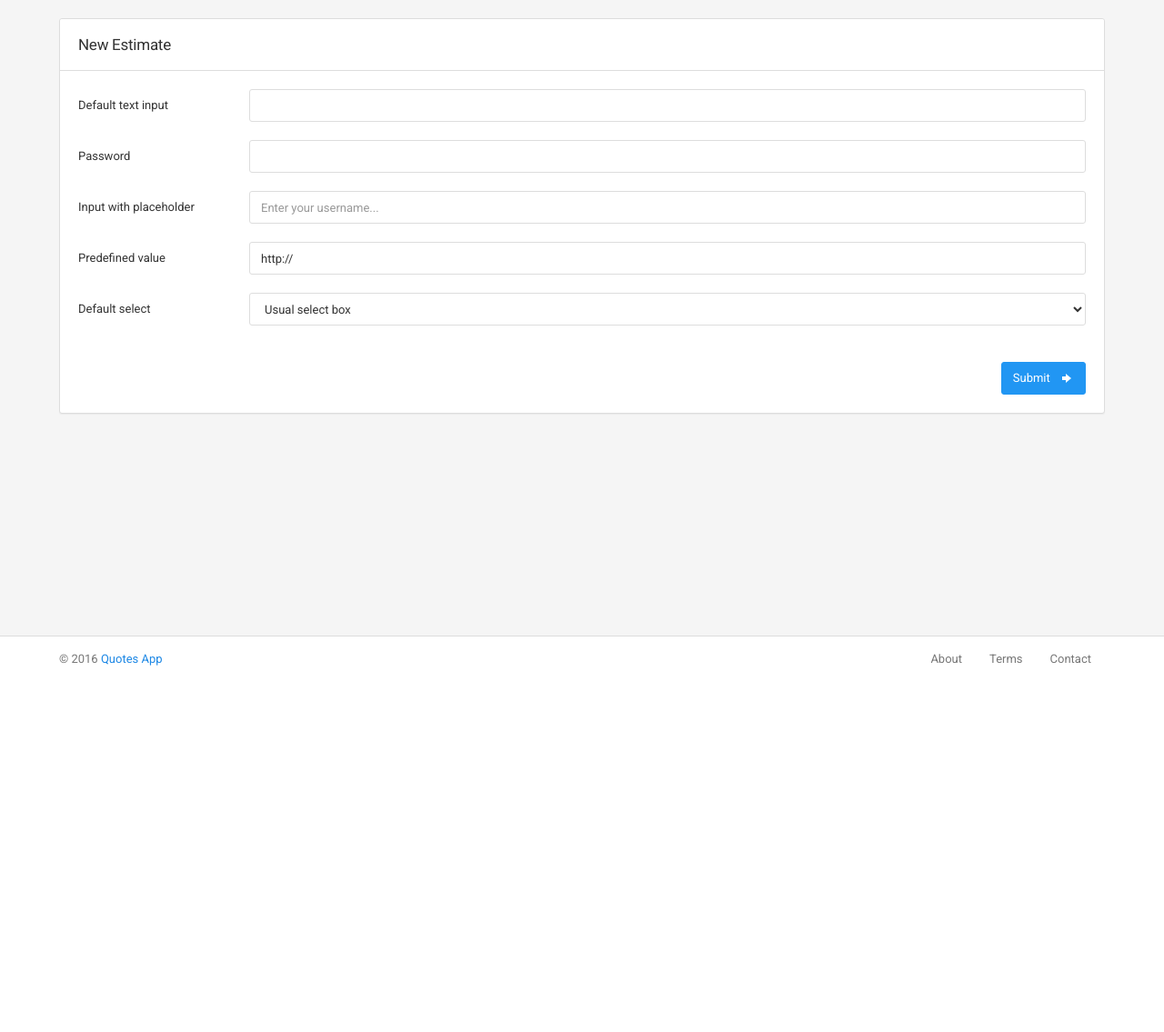
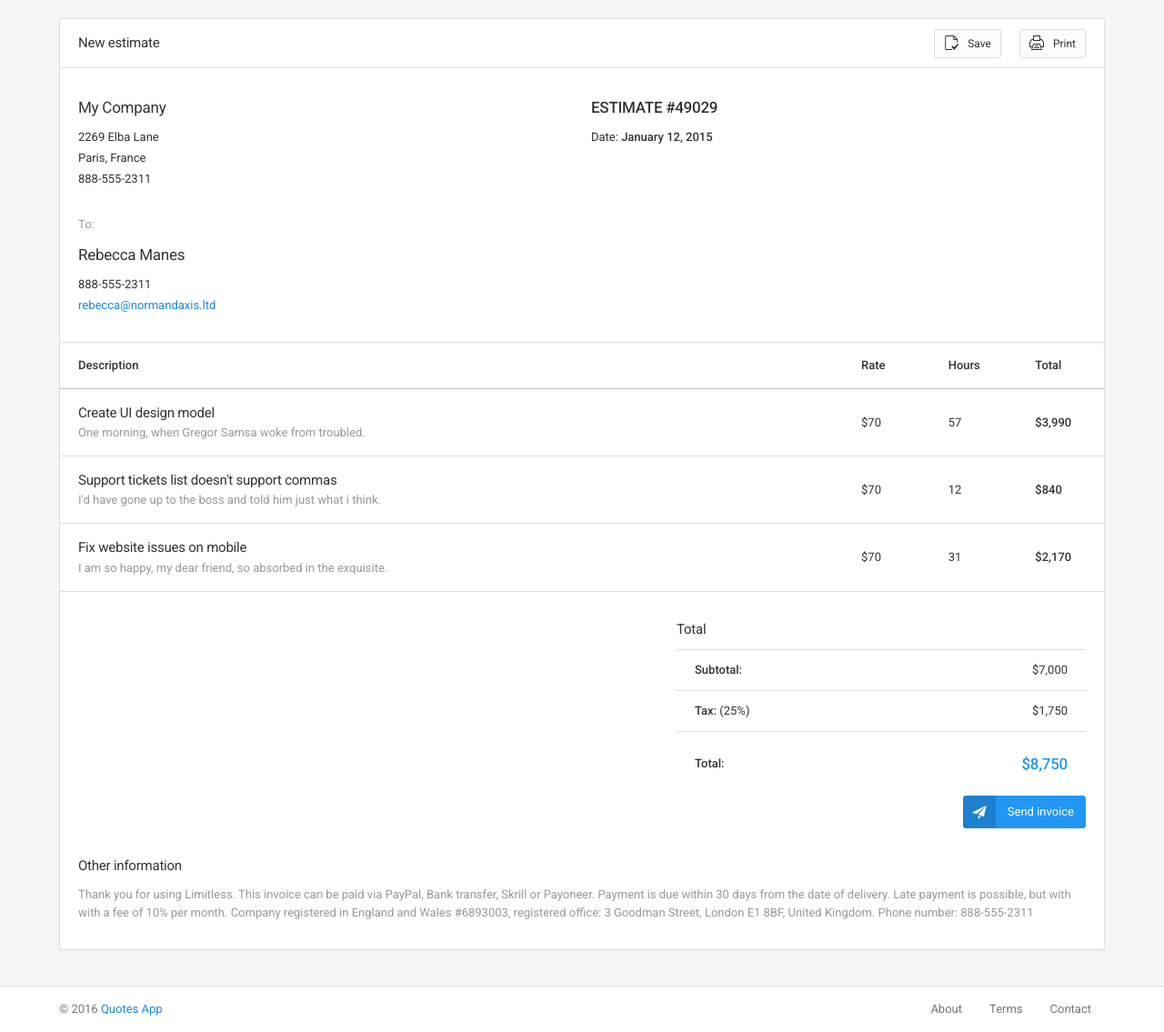
Before and after one commit to caseydm/quote, a Flask app: template quote/templates/dashboard/new_estimate.html in a window 1280 px wide. Shown: the part 50-1185 px from the top of the page at 91% size. Before the commit the page ends 782 px from the top, so only its background shows below. Run offline with Flask 2, Linux system fonts and the light colour scheme; the template is opened without the code that fills it, so the values that code supplies are empty.

Commit message:
reformatted

```diff
--- a/quote/templates/dashboard/new_estimate.html
+++ b/quote/templates/dashboard/new_estimate.html
@@ -8,62 +8,124 @@
 <!-- Estimates panel -->
 <div class="panel panel-white">
     <div class="panel-heading">
-        <h5 class="panel-title">New Estimate</h5>
+        <h6 class="panel-title">New estimate<a class="heading-elements-toggle"><i class="icon-more"></i></a></h6>
+        <div class="heading-elements">
+            <button type="button" class="btn btn-default btn-xs heading-btn"><i class="icon-file-check position-left"></i> Save</button>
+            <button type="button" class="btn btn-default btn-xs heading-btn"><i class="icon-printer position-left"></i> Print</button>
+        </div>
+    </div>
+
+    <div class="panel-body no-padding-bottom">
+        <div class="row">
+            <div class="col-sm-6 content-group">
+                <h5>My Company</h5>
+                <ul class="list-condensed list-unstyled">
+                    <li>2269 Elba Lane</li>
+                    <li>Paris, France</li>
+                    <li>888-555-2311</li>
+                </ul>
+            </div>
+
+            <div class="col-sm-6 content-group">
+                <div class="invoice-details">
+                    <h5 class="text-uppercase text-semibold">Estimate #49029</h5>
+                    <ul class="list-condensed list-unstyled">
+                        <li>Date: <span class="text-semibold">January 12, 2015</span></li>
+                    </ul>
+                </div>
+            </div>
+        </div>
+
+        <div class="row">
+            <div class="col-md-6 col-lg-9 content-group">
+                <span class="text-muted">To:</span>
+                <ul class="list-condensed list-unstyled">
+                    <li><h5>Rebecca Manes</h5></li>
+                    <li>888-555-2311</li>
+                    <li><a href="#">rebecca@normandaxis.ltd</a></li>
+                </ul>
+            </div>
+        </div>
+    </div>
+
+    <div class="table-responsive">
+        <table class="table table-lg">
+            <thead>
+                <tr>
+                    <th>Description</th>
+                    <th class="col-sm-1">Rate</th>
+                    <th class="col-sm-1">Hours</th>
+                    <th class="col-sm-1">Total</th>
+                </tr>
+            </thead>
+            <tbody>
+                <tr>
+                    <td>
+                        <h6 class="no-margin">Create UI design model</h6>
+                        <span class="text-muted">One morning, when Gregor Samsa woke from troubled.</span>
+                    </td>
+                    <td>$70</td>
+                    <td>57</td>
+                    <td><span class="text-semibold">$3,990</span></td>
+                </tr>
+                <tr>
+                    <td>
+                        <h6 class="no-margin">Support tickets list doesn't support commas</h6>
+                        <span class="text-muted">I'd have gone up to the boss and told him just what i think.</span>
+                    </td>
+                    <td>$70</td>
+                    <td>12</td>
+                    <td><span class="text-semibold">$840</span></td>
+                </tr>
+                <tr>
+                    <td>
+                        <h6 class="no-margin">Fix website issues on mobile</h6>
+                        <span class="text-muted">I am so happy, my dear friend, so absorbed in the exquisite.</span>
+                    </td>
+                    <td>$70</td>
+                    <td>31</td>
+                    <td><span class="text-semibold">$2,170</span></td>
+                </tr>
+            </tbody>
+        </table>
     </div>
 
     <div class="panel-body">
-        <form class="form-horizontal" action="#">
-            <fieldset class="content-group">
+        <div class="row invoice-payment">
+            <div class="col-sm-7">
+            </div>
 
-                <div class="form-group">
-                    <label class="control-label col-lg-2">Default text input</label>
-                    <div class="col-lg-10">
-                        <input type="text" class="form-control">
+            <div class="col-sm-5">
+                <div class="content-group">
+                    <h6>Total</h6>
+                    <div class="table-responsive no-border">
+                        <table class="table">
+                            <tbody>
+                                <tr>
+                                    <th>Subtotal:</th>
+                                    <td class="text-right">$7,000</td>
+                                </tr>
+                                <tr>
+                                    <th>Tax: <span class="text-regular">(25%)</span></th>
+                                    <td class="text-right">$1,750</td>
+                                </tr>
+                                <tr>
+                                    <th>Total:</th>
+                                    <td class="text-right text-primary"><h5 class="text-semibold">$8,750</h5></td>
+                                </tr>
+                            </tbody>
+                        </table>
+                    </div>
+
+                    <div class="text-right">
+                        <button type="button" class="btn btn-primary btn-labeled"><b><i class="icon-paperplane"></i></b> Send invoice</button>
                     </div>
                 </div>
+            </div>
+        </div>
 
-                <div class="form-group">
-                    <label class="control-label col-lg-2">Password</label>
-                    <div class="col-lg-10">
-                        <input type="password" class="form-control">
-                    </div>
-                </div>
-
-                <div class="form-group">
-                    <label class="control-label col-lg-2">Input with placeholder</label>
-                    <div class="col-lg-10">
-                        <input type="text" class="form-control" placeholder="Enter your username...">
-                    </div>
-                </div>
-
-                <div class="form-group">
-                    <label class="control-label col-lg-2">Predefined value</label>
-                    <div class="col-lg-10">
-                        <input type="text" class="form-control" value="http://">
-                    </div>
-                </div>
-
-                <div class="form-group">
-                    <label class="control-label col-lg-2">Default select</label>
-                    <div class="col-lg-10">
-                        <select name="select" class="form-control">
-                            <option value="opt1">Usual select box</option>
-                            <option value="opt2">Option 2</option>
-                            <option value="opt3">Option 3</option>
-                            <option value="opt4">Option 4</option>
-                            <option value="opt5">Option 5</option>
-                            <option value="opt6">Option 6</option>
-                            <option value="opt7">Option 7</option>
-                            <option value="opt8">Option 8</option>
-                        </select>
-                    </div>
-                </div>
-            </fieldset>
-
-            <div class="text-right">
-                <button type="submit" class="btn btn-primary">Submit <i class="icon-arrow-right14 position-right"></i></button>
-            </div>
-        </form>
+        <h6>Other information</h6>
+        <p class="text-muted">Thank you for using Limitless. This invoice can be paid via PayPal, Bank transfer, Skrill or Payoneer. Payment is due within 30 days from the date of delivery. Late payment is possible, but with with a fee of 10% per month. Company registered in England and Wales #6893003, registered office: 3 Goodman Street, London E1 8BF, United Kingdom. Phone number: 888-555-2311</p>
     </div>
 </div>
 <!-- /estimates panel -->
```
